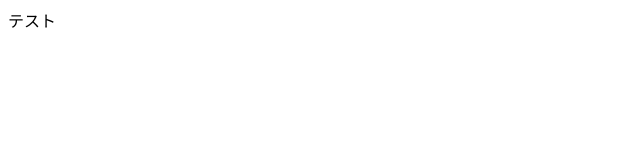
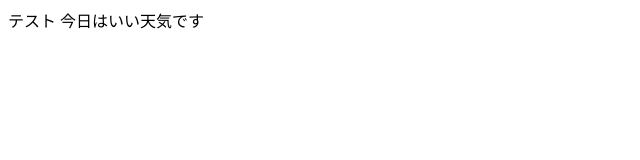
Before and after one commit to fukkuuu/2026427-git-workshop, a plain HTML site: page index.html in a window 1280 px wide. Shown: the whole page, without its empty margins (0-640 px from the left). Drawn offline with Linux system fonts and the light colour scheme.

Commit message:
Add Japanese text to index.html

```diff
--- a/index.html
+++ b/index.html
@@ -6,5 +6,6 @@
   </head>
   <body>
     テスト
+    今日はいい天気です
   </body>
 </html>
```
